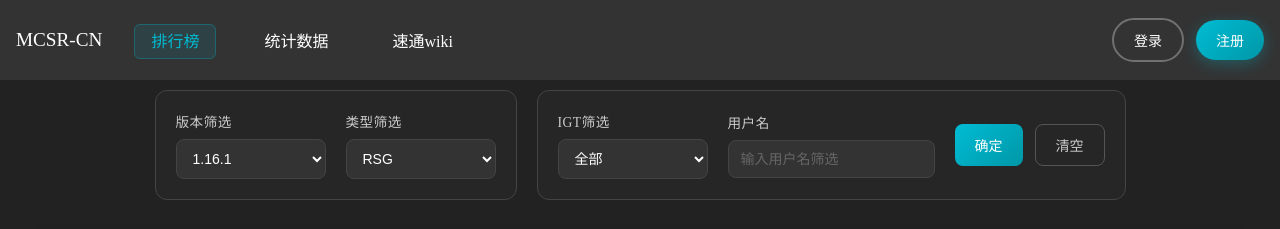
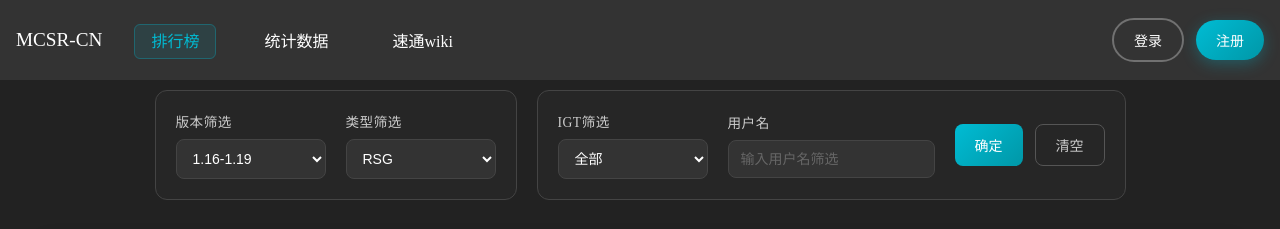
Before and after one commit to FXMoAn/MCSRCNLeaderBoard-frontend, a Vue app: page /rank in a window 1280 px wide. Shown: the top 229 px of the page. Built offline with nearby package versions, Linux system fonts and the light colour scheme; no server answers.

Commit message:
版本修改，支持SSG上传

```diff
--- a/src/components/VersionTypeSelector.vue
+++ b/src/components/VersionTypeSelector.vue
@@ -3,17 +3,19 @@
     <div class="filter-group">
       <label class="filter-label">版本筛选</label>
       <select v-model="version" class="filter-select" @change="confirmFilter">
-        <option value="1.16.1">1.16.1</option>
-        <option value="1.15.2">1.15.2</option>
-        <option value="1.12.2">1.12.2</option>
-        <option value="1.8.9">1.8.9</option>
-        <option value="1.7.10">1.7.10</option>
+        <option value="1.16.1">1.16-1.19</option>
+        <option value="1.20">1.20+</option>
+        <option value="1.15.2">1.13-1.15</option>
+        <option value="1.12.2">1.9-1.12</option>
+        <option value="1.8.9">1.8</option>
+        <option value="1.7.10">pre 1.8</option>
       </select>
     </div>
     <div class="filter-group">
       <label class="filter-label">类型筛选</label>
       <select v-model="type" class="filter-select" @change="confirmFilter">
         <option value="RSG">RSG</option>
+        <option value="SSG">SSG</option>
       </select>
     </div>
   </div>
--- a/src/views/Manage/views/Upload.vue
+++ b/src/views/Manage/views/Upload.vue
@@ -6,11 +6,12 @@
         <div class="form-group">
           <label class="form-label" for="version">版本</label>
           <select class="form-select" id="version" v-model="version">
-            <option value="1.16.1">1.16.1</option>
-            <option value="1.15.2">1.15.2</option>
-            <option value="1.12.2">1.12.2</option>
-            <option value="1.8.9">1.8.9</option>
-            <option value="1.7.10">1.7.10</option>
+            <option value="1.16.1">1.16-1.19</option>
+            <option value="1.20">1.20+</option>
+            <option value="1.15.2">1.13-1.15</option>
+            <option value="1.12.2">1.9-1.12</option>
+            <option value="1.8.9">1.8</option>
+            <option value="1.7.10">pre 1.8</option>
           </select>
         </div>
 
@@ -18,6 +19,7 @@
           <label class="form-label" for="type">类型</label>
           <select class="form-select" id="type" v-model="type">
             <option value="RSG">RSG</option>
+            <option value="SSG">SSG</option>
           </select>
         </div>
 
--- a/src/views/Upload/Upload.vue
+++ b/src/views/Upload/Upload.vue
@@ -6,11 +6,12 @@
         <div class="form-group">
           <label class="form-label" for="version">版本</label>
           <select class="form-select" id="version" v-model="version">
-            <option value="1.16.1">1.16.1</option>
-            <option value="1.15.2">1.15.2</option>
-            <option value="1.12.2">1.12.2</option>
-            <option value="1.8.9">1.8.9</option>
-            <option value="1.7.10">1.7.10</option>
+            <option value="1.16.1">1.16-1.19</option>
+            <option value="1.20">1.20+</option>
+            <option value="1.15.2">1.13-1.15</option>
+            <option value="1.12.2">1.9-1.12</option>
+            <option value="1.8.9">1.8</option>
+            <option value="1.7.10">pre 1.8</option>
           </select>
         </div>
 
@@ -18,6 +19,7 @@
           <label class="form-label" for="type">类型</label>
           <select class="form-select" id="type" v-model="type">
             <option value="RSG">RSG</option>
+            <option value="SSG">SSG</option>
           </select>
         </div>
 
```
